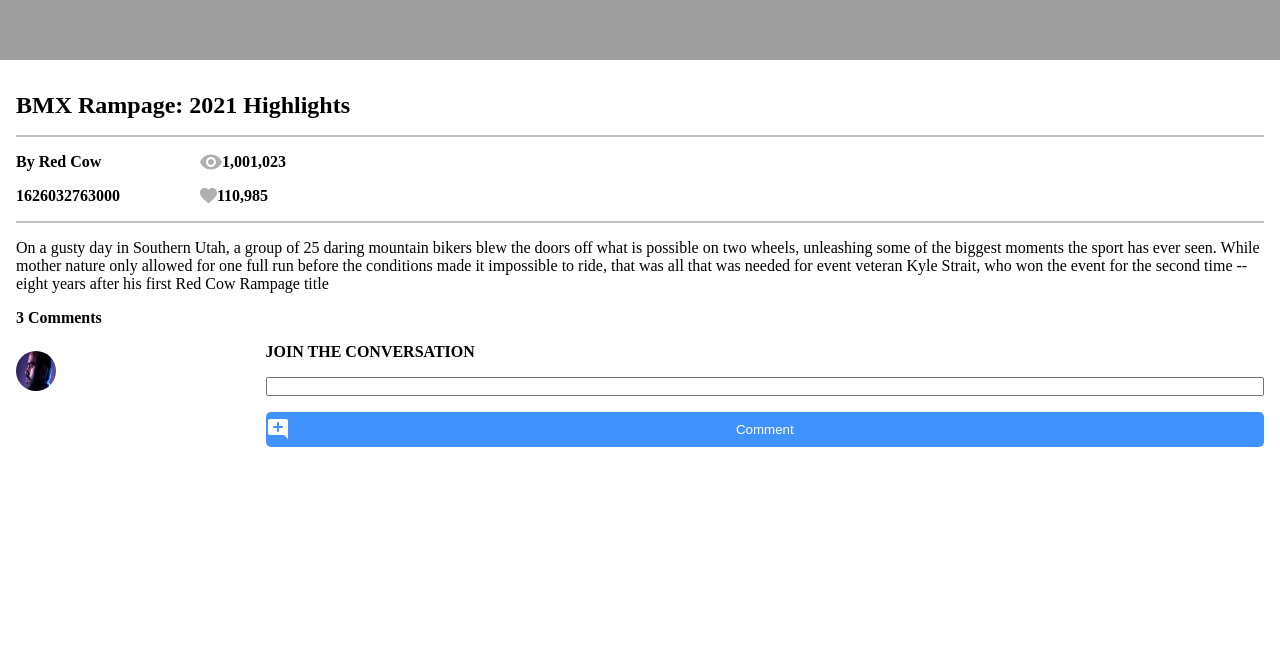
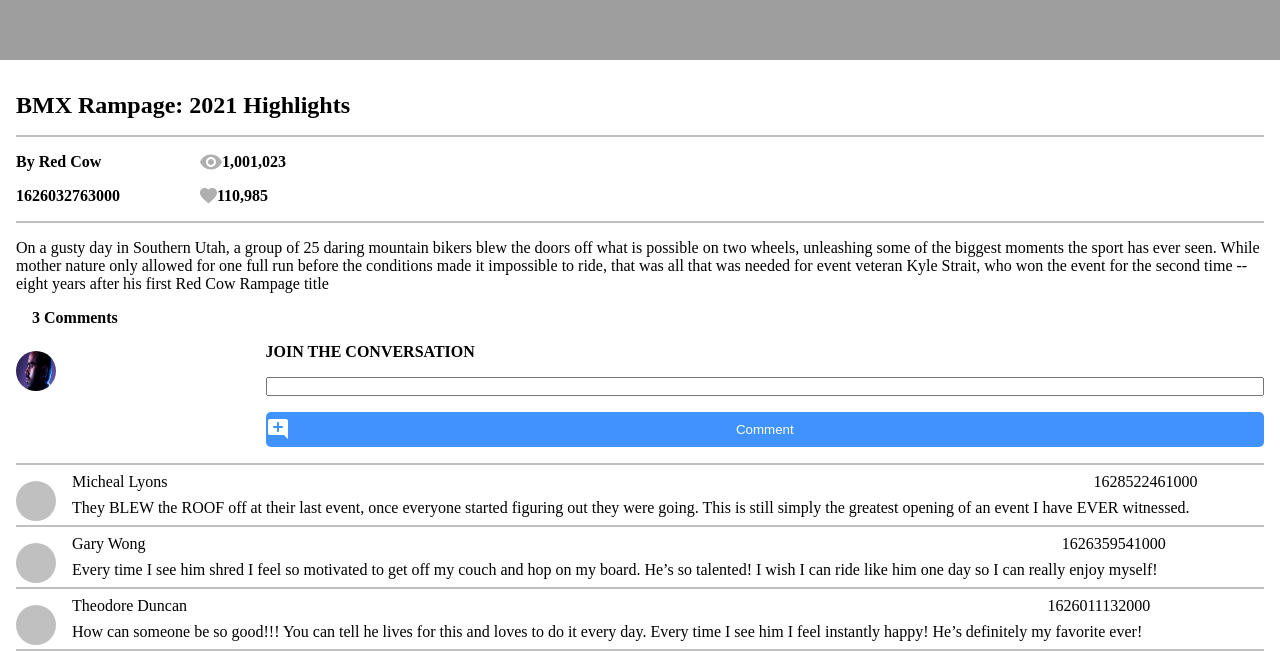
Before and after one commit to ReidGibson-Bingham/brainflix, a React (Vite) app: page / in a window 1280 px wide. Shown: the part 1144-1795 px from the top of the page. Before the commit the page ends 1607 px from the top, so only its background shows below. Built offline with nearby package versions, Linux system fonts and the light colour scheme.

Commit message:
finished the comment component. both the form and comment display portions.

```diff
--- a/src/App.jsx
+++ b/src/App.jsx
@@ -8,6 +8,7 @@
 import Info from './components/Info/Info';
 import Comments from './components/Comments/Comments';
 
+// make sure to remove this before handing in
 console.log("videoDetailsData: ", videoDetailsData);
 
 function App() {
@@ -23,6 +24,7 @@
   });
   const [commentData, setCommentData] = useState({
     commentCount: videoDetailsData[0].comments.length,
+    comments: videoDetailsData[0].comments
   })
 
   return (
--- a/src/components/Comments/Comments.jsx
+++ b/src/components/Comments/Comments.jsx
@@ -29,9 +29,42 @@
 
             </article>
 
+            <article className="comments__display">
+                <p className="comments__display-divider"></p>
+
+                {props.commentData.comments.map((comment) => {
+                    return (
+                        <>
+                        <div className="comments__display-box">
+
+                            <div className="comments__display-avatar-box">
+                                    <p className="comments__display-avatar"></p>
+                            </div>
+
+
+                            <div>
+
+                                <div className="comments__name-date-box">
+                                    <p className="comments__name">{comment.name}</p>
+                                    <p className="comments__date">{comment.timestamp}</p>
+                                </div>
+
+                                <p className="comments__display-comment">{comment.comment}</p>
+
+                            </div>
+
+                        </div>
 
 
 
+
+                        <p className="comments__display-divider"></p>
+                        </>
+                    )
+                })
+
+                }
+            </article>
 
         </section>
     )
--- a/src/components/Comments/Comments.scss
+++ b/src/components/Comments/Comments.scss
@@ -1,14 +1,17 @@
 .comments {
+
+    padding: 0rem 1rem;
 
     &__count {
         padding-left: 1rem;
+        padding-bottom: 1rem;
     }
 
     &__form {
         display: flex;
         width: 100%;
         justify-content: space-around;
-        padding: 1rem;
+        padding-bottom: 1rem;
     }
 
     &__form-avatar-box {
@@ -52,5 +55,40 @@
         gap: 1rem;
     }
 
+    &__display-box {
+        display: flex;
+    }
+
+    &__display-avatar-box {
+        height: 100%;
+        padding-top: 1rem;
+    }
+
+    &__display-avatar {
+        width: 2.5rem;
+        height: 2.5rem;
+        border-radius: 50%;
+        background-color: silver;
+    }
+
+    &__display-comment {
+        padding: 0.5rem;
+        padding-left: 1rem;
+    }
+
+    &__name-date-box {
+        display: flex;
+        justify-content: space-between;
+        padding-top: 0.5rem;
+        padding-left: 1rem;
+        width: 100%;
+
+    }
+
+    &__display-divider {
+        border: 1px solid silver;
+        width: 100%;
+    }
+
 
 }
--- a/src/components/Info/Info.jsx
+++ b/src/components/Info/Info.jsx
@@ -4,7 +4,6 @@
 import likes from './../../assets/Icons/likes.svg';
 
 const Info = (props) => {
-
 
     return (
         <section className="info">
```
